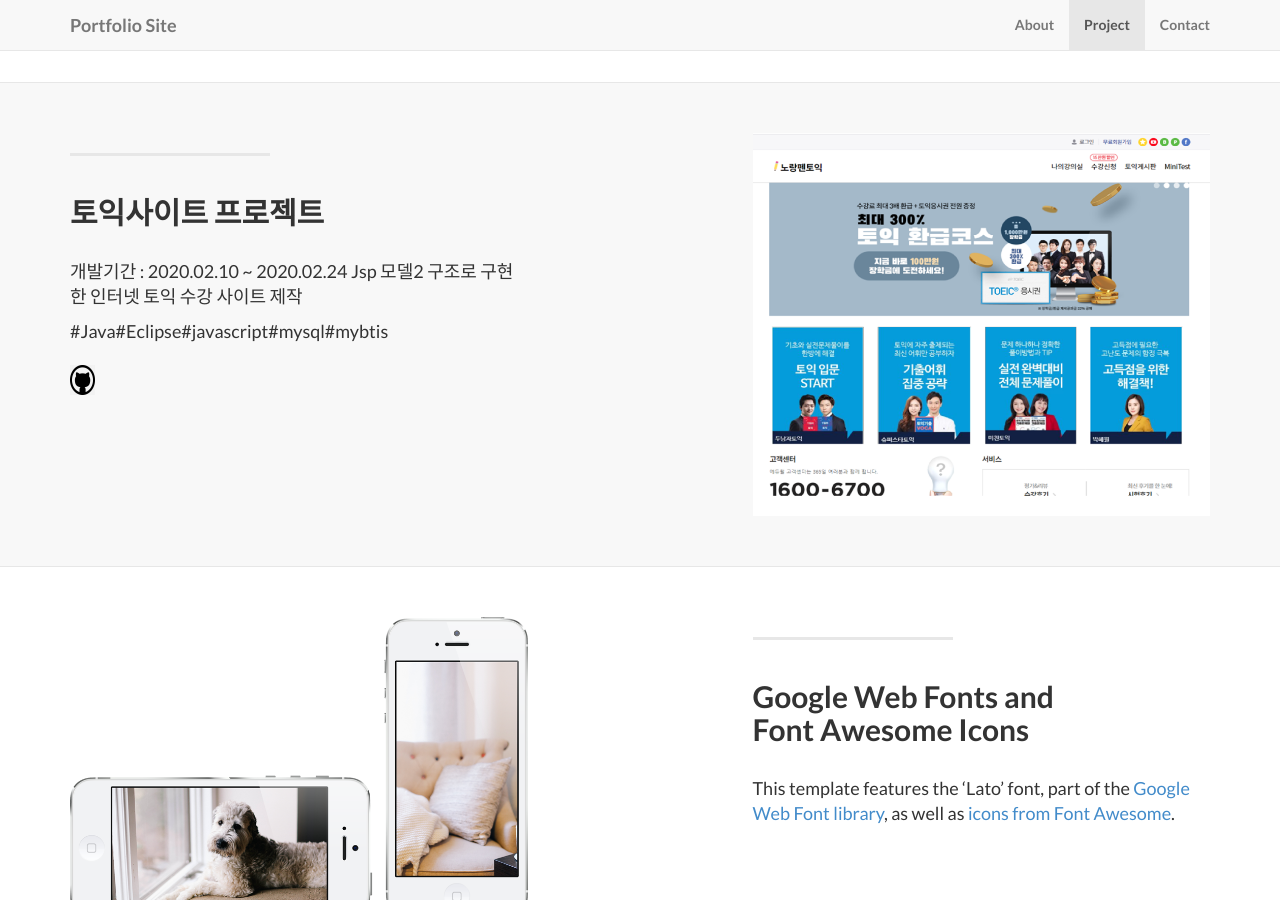
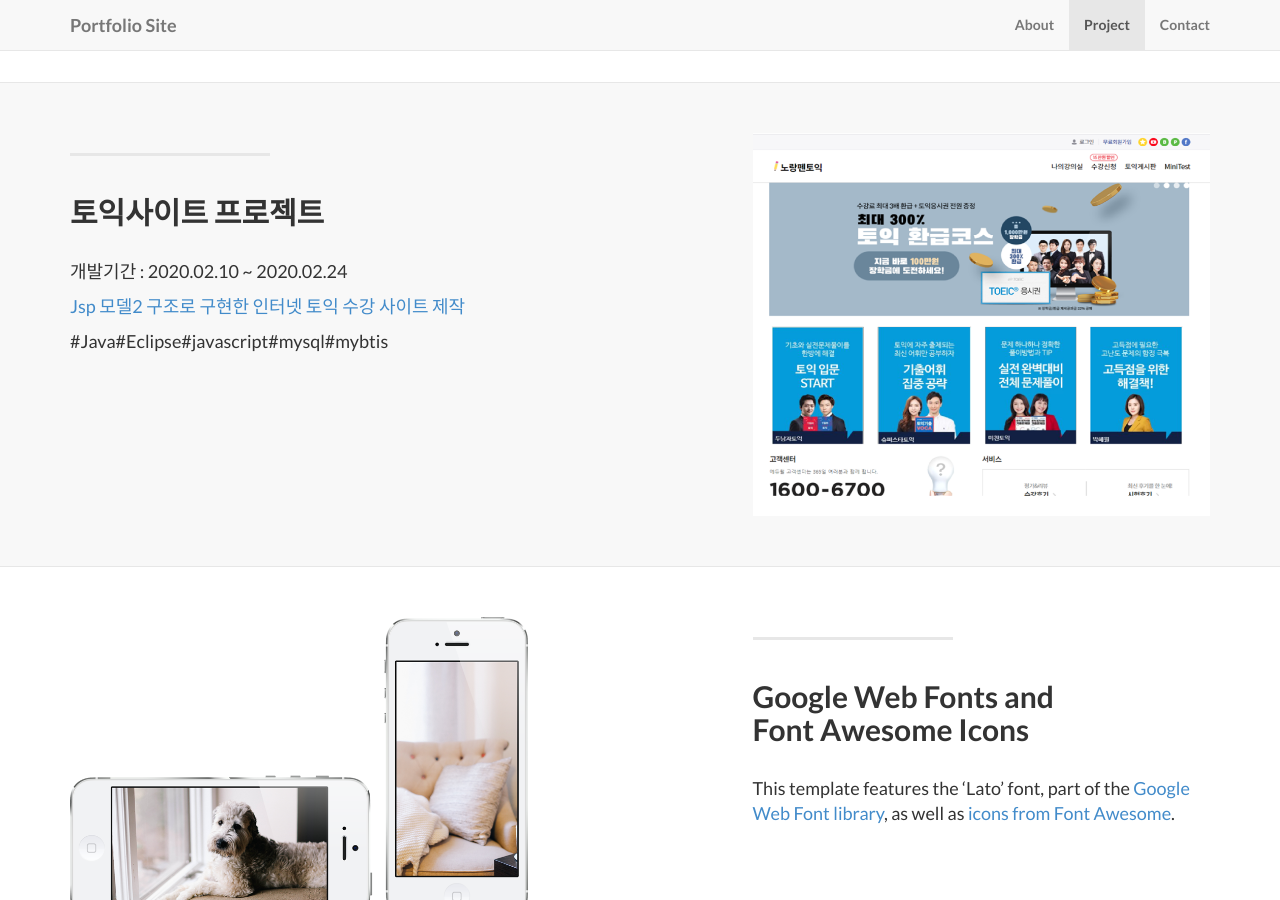
Before and after one commit to Dev-preference/Dev-preference.github.io, a Jekyll site: the page built from index.html, in a window 1280 px wide and 900 px high, scrolled down 1385 px. Built offline with Jekyll 4.4.1, drawn with Linux system fonts in a browser that asks for light colours.

Commit message:
no message

```diff
--- a/_includes/page_content.html
+++ b/_includes/page_content.html
@@ -13,9 +13,6 @@
                     <div class="clearfix"></div>
                     <h2 class="section-heading">{{ post.title }}</h2>
                     <div class="lead">{{ post.content }}</div>
-                    <a href="https://github.com/weaklion/React-spa" alt="github">
-                    <img class="img-responsive" src="img/services/{{ post.imgb }}" alt="" >
-                    </a>
                 </div>
                 <div class="col-lg-5 col-lg-offset-2 col-sm-6">
                     <img class="img-responsive" src="img/services/{{ post.img }}" alt="">
--- a/_posts/2014-09-22-services-2.markdown
+++ b/_posts/2014-09-22-services-2.markdown
@@ -1,12 +1,14 @@
 ---
 layout: default
 img: toeic.png
-imgb: git.png
 category: Services
 title: 토익사이트 프로젝트
 description: |
 ---
+
   개발기간 : 2020.02.10 ~ 2020.02.24
-  Jsp 모델2 구조로 구현한 인터넷 토익 수강 사이트 제작
+
+  [Jsp 모델2 구조로 구현한 인터넷 토익 수강 사이트 제작](http://join.deathtothestockphoto.com/)
+
 
   #Java#Eclipse#javascript#mysql#mybtis
```
